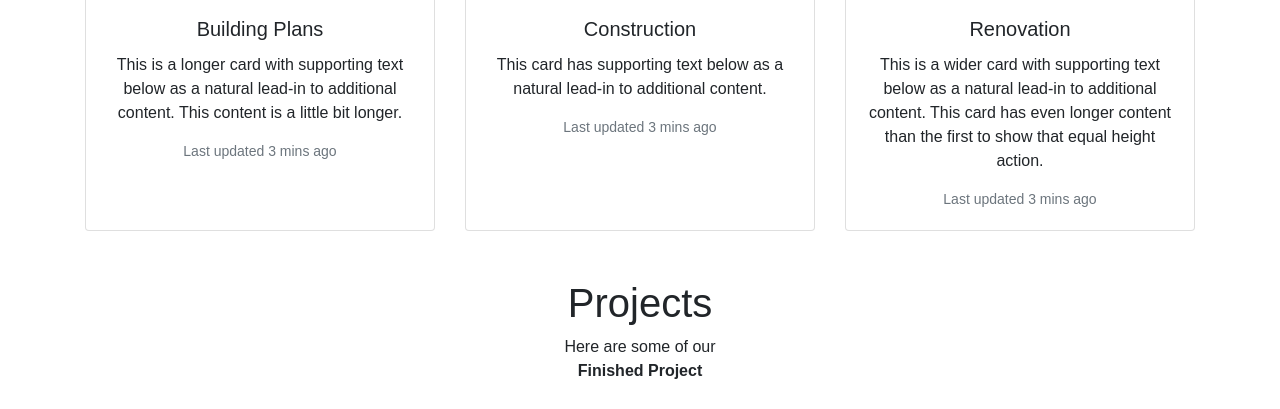
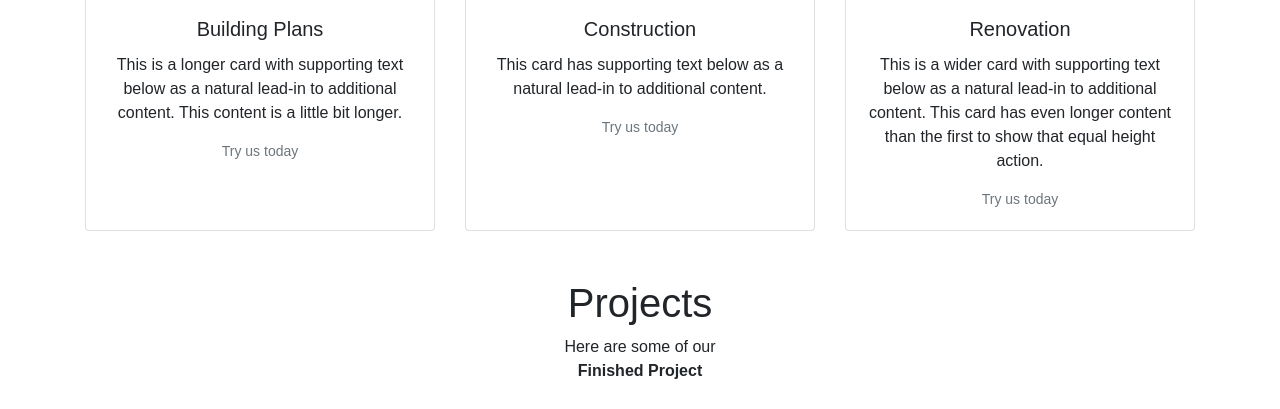
Before and after one commit to Brownskinsandra/Mouritech, a plain HTML site: page index.html in a window 1280 px wide. Shown: the part 1857-2266 px from the top of the page. Drawn offline with nearby package versions, Linux system fonts and the light colour scheme.

Commit message:
added more text to our services

```diff
--- a/index.html
+++ b/index.html
@@ -118,7 +118,7 @@
                             <p class="card-text">This is a longer card with supporting text below as a natural lead-in
                                 to additional content.
                                 This content is a little bit longer.</p>
-                            <p class="card-text"><small class="text-muted">Last updated 3 mins ago</small></p>
+                            <p class="card-text"><small class="text-muted">Try us today</small></p>
                         </div>
                     </div>
                     <div class="card">
@@ -128,7 +128,7 @@
                             <h5 class="card-title">Construction</h5>
                             <p class="card-text">This card has supporting text below as a natural lead-in to additional
                                 content.</p>
-                            <p class="card-text"><small class="text-muted">Last updated 3 mins ago</small></p>
+                            <p class="card-text"><small class="text-muted">Try us today</small></p>
                         </div>
                     </div>
                     <div class="card">
@@ -139,7 +139,7 @@
                             <p class="card-text">This is a wider card with supporting text below as a natural lead-in to
                                 additional content. This
                                 card has even longer content than the first to show that equal height action.</p>
-                            <p class="card-text"><small class="text-muted">Last updated 3 mins ago</small></p>
+                            <p class="card-text"><small class="text-muted">Try us today</small></p>
                         </div>
                     </div>
                 </div>
```
